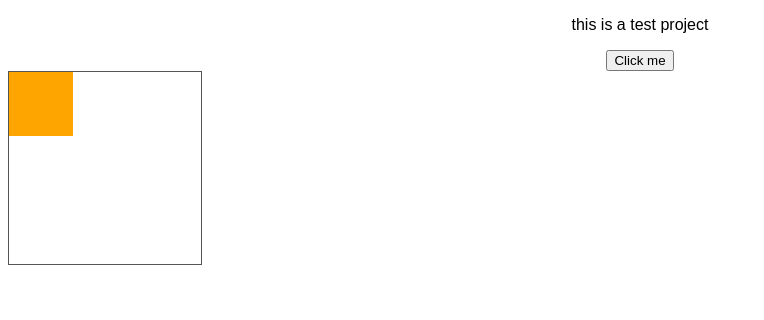
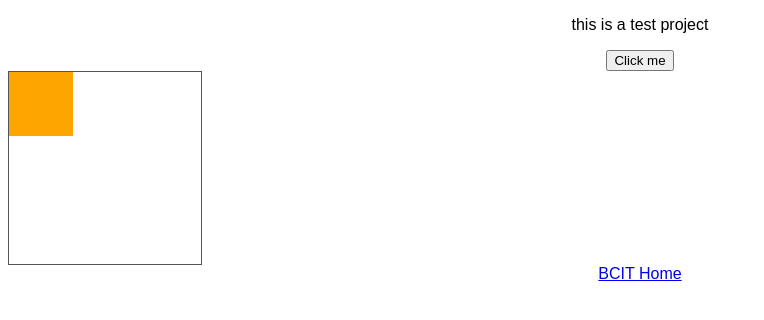
Before and after one commit to IngridChou/test, a React (Create React App) app: page / in a window 1280 px wide. Shown: the top 320 px of the page, without its empty margins (0-764 px from the left). Built offline with nearby package versions, Linux system fonts and the light colour scheme.

Commit message:
Update App.js

```diff
--- a/src/App.js
+++ b/src/App.js
@@ -16,8 +16,12 @@ export default function App() {
     element.textContent = "Click Me!";
   }
 
+  function handleAppClick(event) {
+    const element = event.currentTarget;
+    element.style.backgroundColor = "skyblue";
+  }
   return (
-    <div className="App">
+    <div className="App" onClick={handleAppClick}>
       <p>this is a test project</p>
       <button
         onClick={handleClick}
@@ -27,6 +31,9 @@ export default function App() {
         Click me
       </button>
       <Boxes />
+      <a href="https://bcit.ca" target="_blank">
+        BCIT Home
+      </a>
     </div>
   );
 }
```
